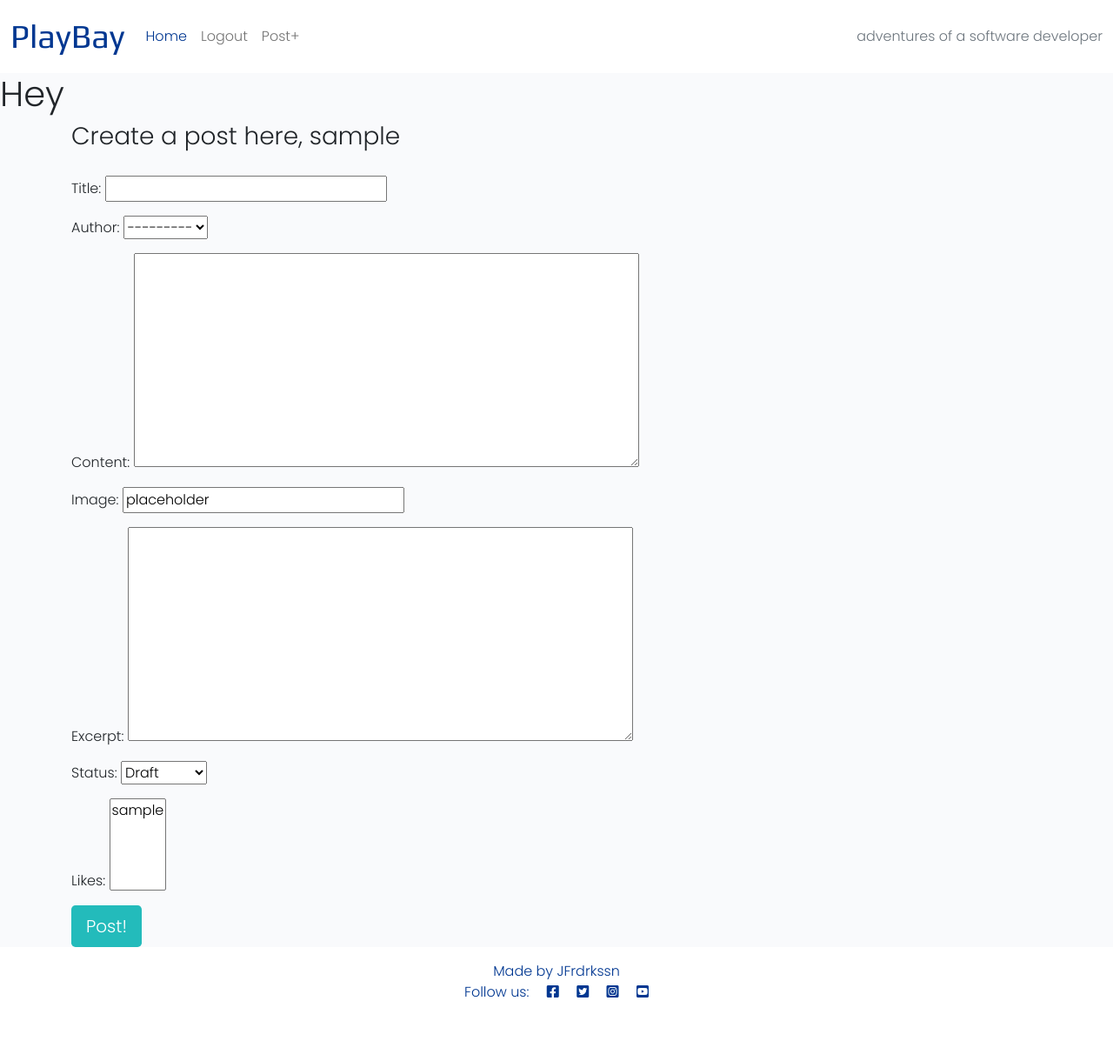
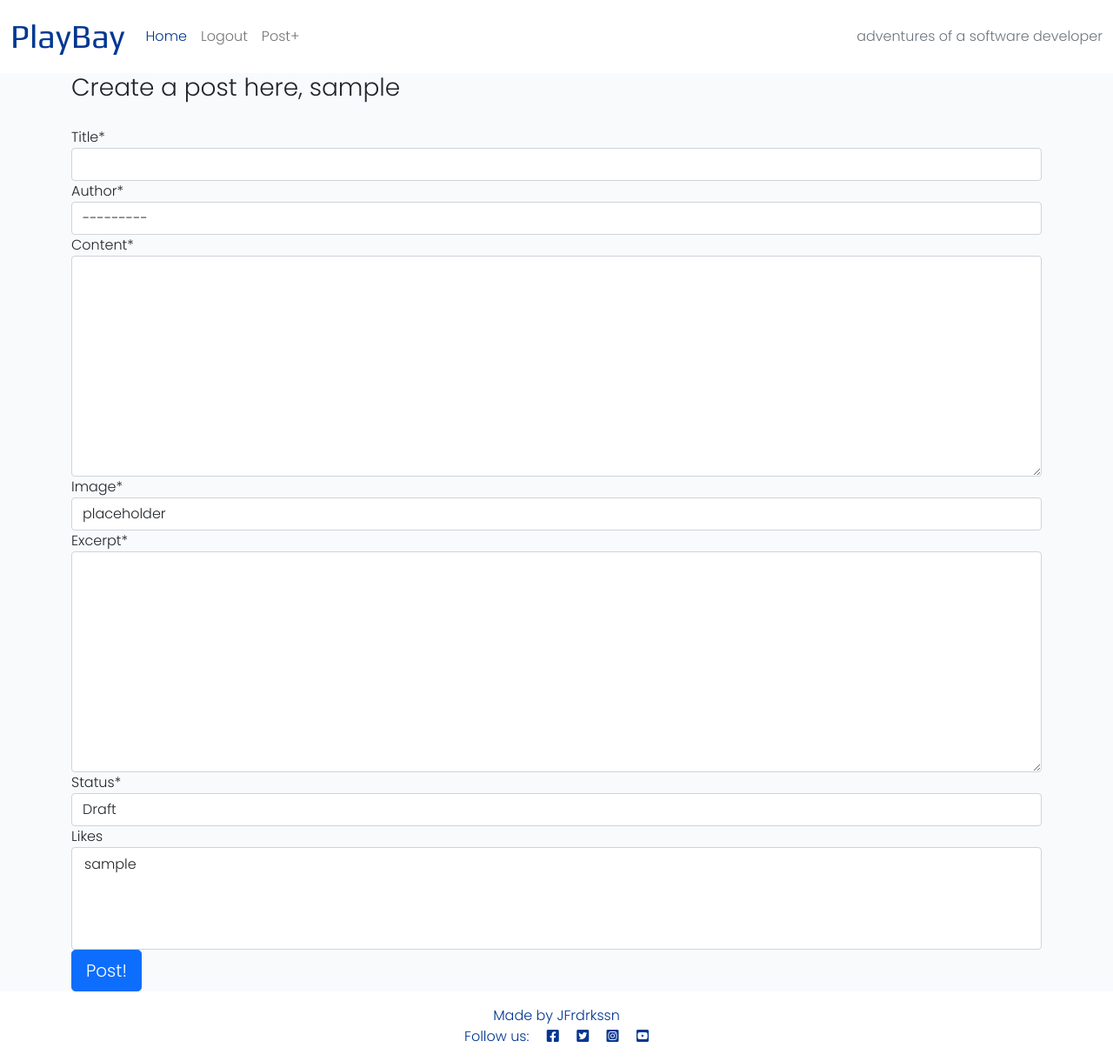
Before and after one commit to JFrdrkssn/playbay, a Django app: page /add_post/ in a window 1280 px wide. Shown: the whole page at 87% size. Before the commit the page ends 1147 px from the top, so only its background shows below. Run offline with Django 3.2, Linux system fonts and the light colour scheme; the visitor is signed in with stand-in values (Sample User, id 1); data comes from the database, SQL or seed files in the repository; some libraries are stand-ins or nearby versions.

Commit message:
Add crispy form, encryption for image uploads and button color to add post form

```diff
--- a/templates/add_post.html
+++ b/templates/add_post.html
@@ -2,16 +2,15 @@
 
 {% load crispy_forms_tags %}
 
-<h1>Hey</h1>
 <div class="container">
     <div class="row">
         {% if user.is_authenticated %}
 
         <h3>Create a post here, {{ user.username }}</h3>
-        <form method="post" style="margin-top: 1.3em;">
-            {{ form.as_p }}
+        <form method="post" style="margin-top: 1.3em;" enctype="multipart/form-data">
+            {{ form | crispy }}
             {% csrf_token %}
-            <button type="submit" class="btn btn-signup btn-lg">Post!</button>
+            <button type="submit" class="btn btn-primary btn-lg">Post!</button>
         </form>
         {% endif %}
     </div>
```
